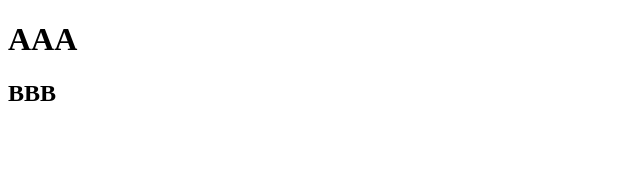
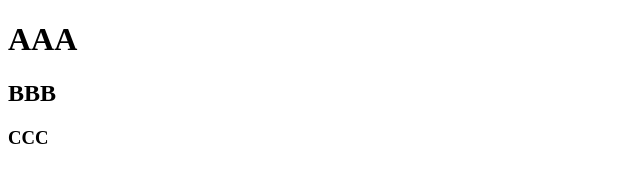
Before and after one commit to liyueS777/yiai, a plain HTML site: page index.html in a window 1280 px wide. Shown: the full height of the page, 0-640 px from the left. Drawn offline with Linux system fonts and the light colour scheme.

Commit message:
对dev加了东西

```diff
--- a/index.html
+++ b/index.html
@@ -9,5 +9,6 @@
 <body>
     <h1>AAA</h1>
     <h2>BBB</h2>
+    <h3>CCC</h3>
 </body>
 </html>
```
